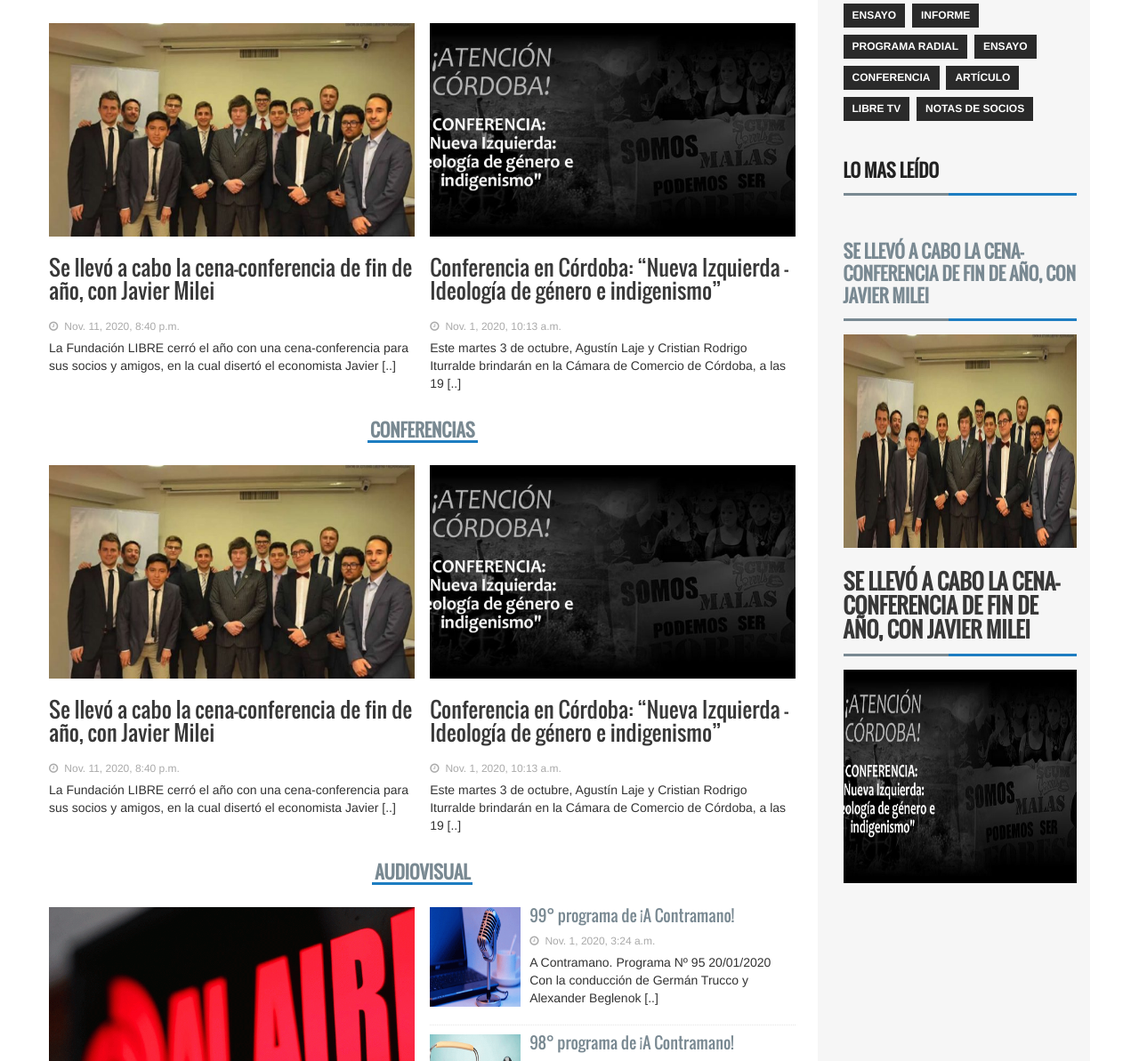
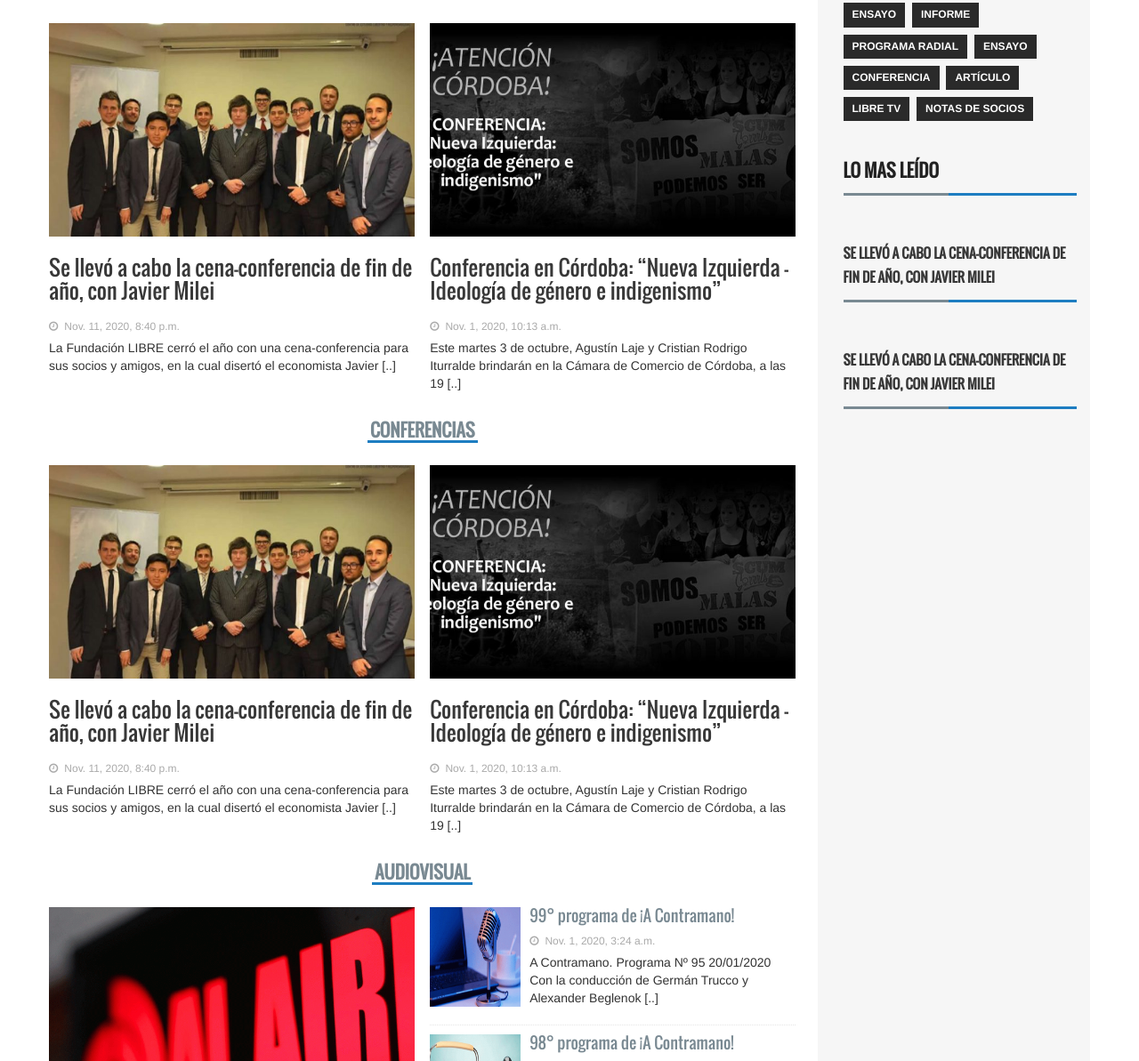
Before and after one commit to Andreskammerath/responsive-test, a plain HTML site: page landing.html in a window 1280 px wide. Shown: the part 1007-2200 px from the top of the page at 89% size. Drawn offline with Linux system fonts and the light colour scheme.

Commit message:
some changes have been implemented

```diff
--- a/landing.html
+++ b/landing.html
@@ -347,23 +347,15 @@
                   <div class="single_bottom_rightbar wow fadeInDown">
                      <h2>LO MAS LEÍDO</h2>
                   </div>
-                  <div class="single_bottom_rightbar wow fadeInDown">
-                     <h2></i><a
+                     <div class="single_bottom_rightbar wow fadeInDown">
+                     <h2 class="catg_titile right_bar"></i><a
                                  href="article/25">Se llevó a cabo la cena-conferencia de fin de año, con Javier Milei</a></h2>
-                     <div class="catgimg2_container"><a href="article/25"><img
-                                 alt=""
-                                 src="media/articles/cover/CONFERENCIA.jpg"></a>
-                              </div>
+                     </div>
                      <div class="single_bottom_rightbar wow fadeInDown">
-                        <h2 class="catg_titile"><a
+                        <h2 class="catg_titile right_bar"><a
                                  href="article/25">Se llevó a cabo la cena-conferencia de fin de año, con Javier Milei</a>
                               </h2>
-                        <div class="catgimg2_container"><a href="article/25"><img
-                                 alt=""
-                                 src="media/articles/cover/cover13.jpg"></a>
-                              </div>
                      </div>
-                  </div>
                </div>
                </div>
             </div>
--- a/static/assets/css/style.css
+++ b/static/assets/css/style.css
@@ -1203,6 +1203,9 @@ img:hover {
     font-size: 24px
 }
 
+.right_bar a {
+    font-size: 15px;
+}
 .comments_box {
     float: left;
     display: inline;
```
Also changed, not shown: static/images/colaborate.jpg.
